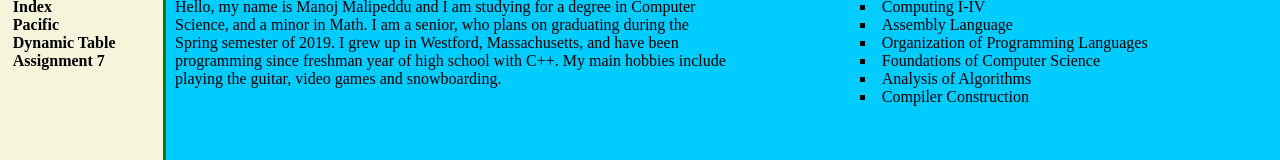
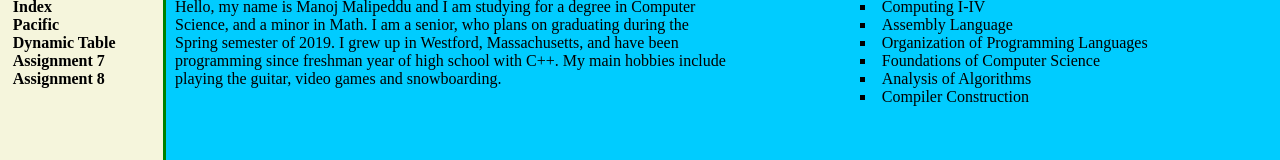
Before and after one commit to jonam33/GUI, a plain HTML site: page index.html in a window 1280 px wide. Shown: the part 220-380 px from the top of the page. Drawn offline with Linux system fonts and the light colour scheme.

Commit message:
Update index.html

```diff
--- a/index.html
+++ b/index.html
@@ -47,6 +47,9 @@ make the index list a dropdown menu, and add more information about myself to fi
             <li>
               <a href="./hw7/index.html">Assignment 7</a>
             </li>
+            <li>
+              <a href="./hw8/index.html">Assignment 8</a>
+            </li>
           </ul>
         </nav>
       </div>
```
